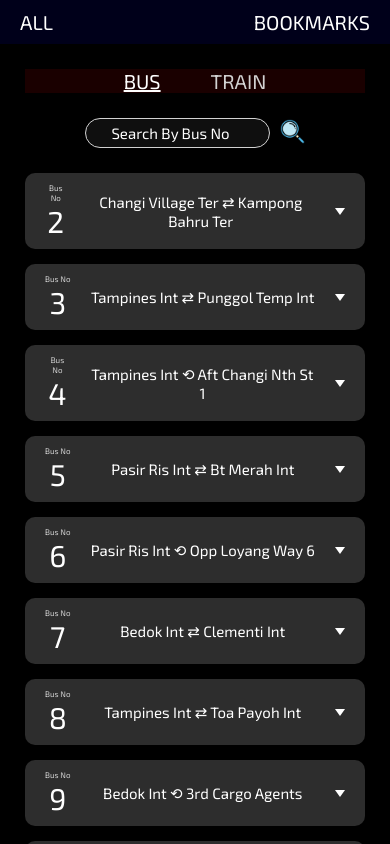
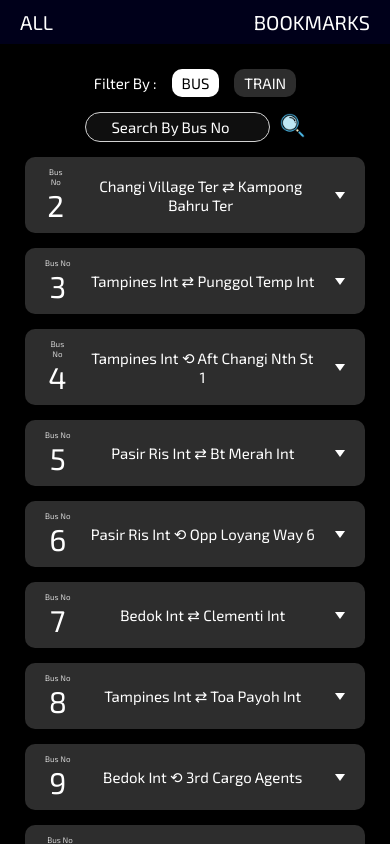
Before and after one commit to KevinPramudyanto/transit-live-sg, a React (Vite) app: page /all in a window 390 px wide. Shown: the top 844 px of the page. Built offline with nearby package versions, Linux system fonts and the light colour scheme.

Commit message:
Update css for filter feature

```diff
--- a/src/index.css
+++ b/src/index.css
@@ -58,26 +58,30 @@ a {
   background: rgba(0, 0, 255, 0.1);
 }
 
-.nav {
+.filterContainer {
   display: flex;
   justify-content: center;
   align-items: center;
-  gap: 50px;
-  margin: 50px;
+  gap: 30px;
+  margin: 50px 50px 30px 50px;
   padding: 0px 40px;
-  font-size: 40px;
-  background: rgba(255, 0, 0, 0.1);
+  font-size: 30px;
 }
 
-.nav .selected {
-  text-decoration: underline;
+.filterContainer .selected {
+  padding: 10px 20px;
+  border-radius: 10px;
+  color: var(--bgColor);
+  background: var(--elColor);
 }
 
-.nav .notSelected {
-  color: var(--elSecondColor);
+.filterContainer .notSelected {
+  padding: 10px 20px;
+  border-radius: 10px;
+  background: var(--bgThirdColor);
 }
-.nav .notSelected:hover {
-  text-decoration: underline;
+.filterContainer .notSelected:hover {
+  outline: 1px solid var(--elColor);
   cursor: pointer;
 }
 
@@ -86,7 +90,7 @@ a {
   justify-content: center;
   align-items: center;
   gap: 20px;
-  margin: 50px;
+  margin: 0px 50px;
 }
 
 .searchContainer img {
@@ -362,15 +366,24 @@ a {
     font-size: 20px;
   }
 
-  .nav {
-    margin: 25px;
+  .filterContainer {
+    gap: 15px;
+    margin: 25px 25px 15px 25px;
     padding: 0 20px;
-    font-size: 20px;
+    font-size: 15px;
+  }
+
+  .filterContainer .selected {
+    padding: 5px 10px;
+  }
+
+  .filterContainer .notSelected {
+    padding: 5px 10px;
   }
 
   .searchContainer {
     gap: 10px;
-    margin: 25px;
+    margin: 0px 25px;
   }
 
   .searchContainer img {
--- a/src/pages/All.jsx
+++ b/src/pages/All.jsx
@@ -23,7 +23,8 @@ const All = () => {
 
   return (
     <>
-      <div className="nav">
+      <div className="filterContainer">
+        <div>Filter By :</div>
         <div
           className={isBusSelected ? "selected" : "notSelected"}
           onClick={() => setIsBusSelected(true)}
```
